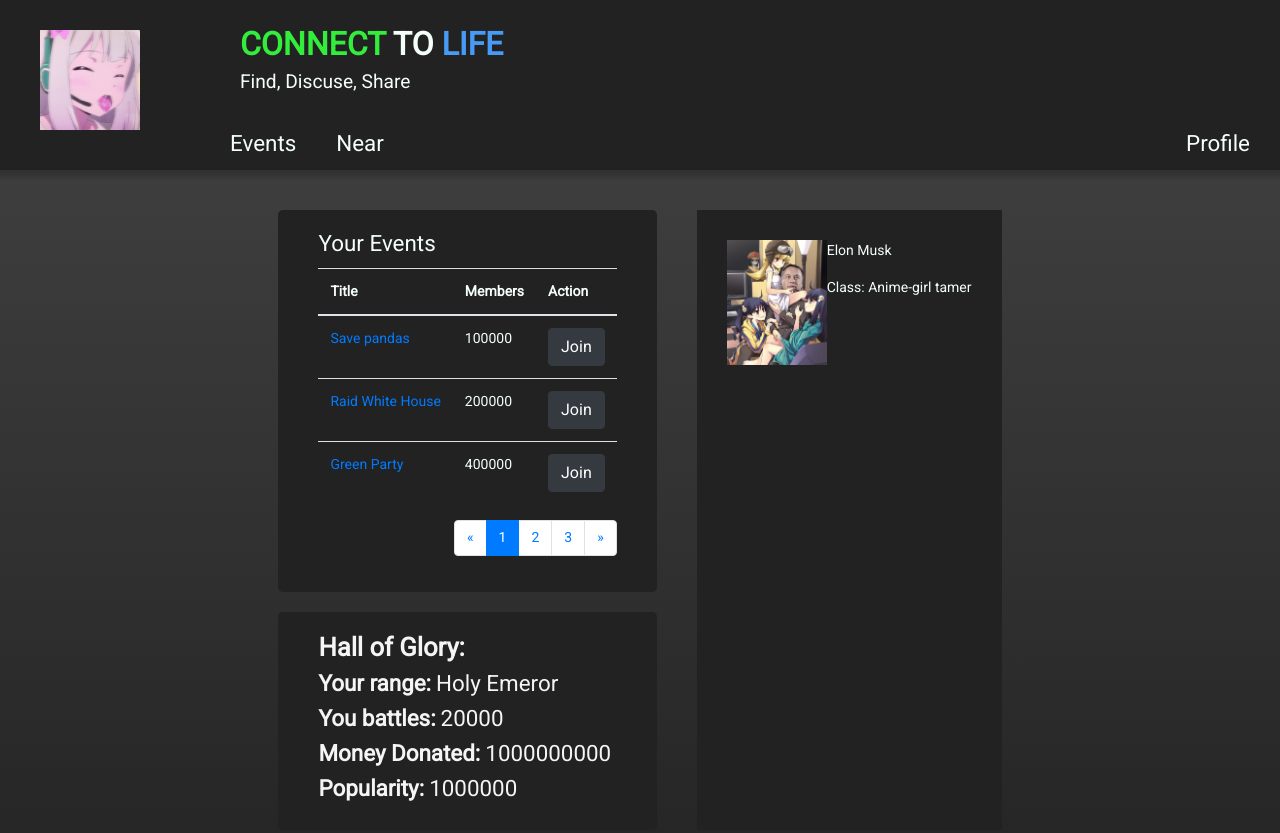
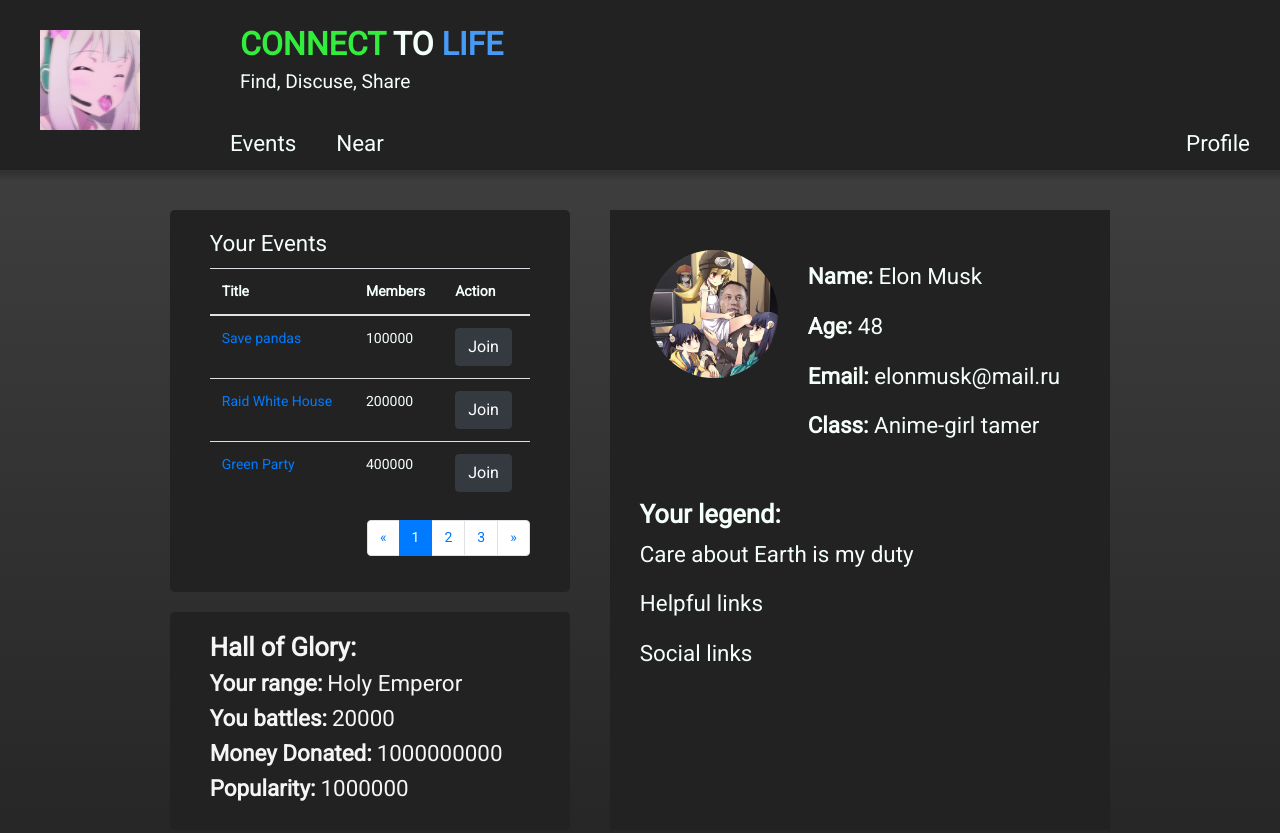
Before and after one commit to PrayTheSunSpaceApp/GlobeApp, a React app: page /profile in a window 1280 px wide. Shown: the top 833 px of the page. Built offline with nearby package versions, Linux system fonts and the light colour scheme.

Commit message:
fix profile 3

```diff
--- a/src/components/Profile/Profile.module.scss
+++ b/src/components/Profile/Profile.module.scss
@@ -1,8 +1,11 @@
 @import '../shared/styles/colors.scss';
 
 .profileContainer {
+    max-width: 1400px;
+    min-width: 300px;
     flex-grow: 1;
     display: flex;
+    justify-content: space-around;
 }
 
 .leftSide, .rightSide {
@@ -12,16 +15,17 @@
 }
 
 .leftSide {
-    flex-grow: 2;
+    min-width: 400px;
     display: flex;
     flex-direction: column;
     align-items: stretch;
 }
 
 .rightSide {
+    min-width: 400px;
     flex-grow: 1;
     display: flex;
-    flex-flow: row nowrap;
+    flex-flow: column nowrap;
     background-color: #222222;
     padding: 30px;
     margin: 20px;
@@ -29,7 +33,7 @@
 }
 
 .avatar {
-    width: 100px;
+    width: 100%;
     height: auto;
 }
 
@@ -56,3 +60,41 @@
 .statisticContainer span {
     margin-right: 5px;
 }
+
+.avatarContainer {
+    border-radius: 50%;
+    width: 128px;
+    height: 128px;
+    margin: 10px;
+    overflow: hidden;
+    object-fit: cover;
+    object-position: center center;
+}
+
+.description {
+    margin: 10px;
+    padding: 10px;
+    font-size: 1.4rem;
+    flex-grow: 1;
+}
+
+.description span {
+    font-weight: bold;
+}
+
+.mainInfo, .additionInfo {
+    display: flex;
+}
+.additionInfo {
+    flex-direction: column;
+    margin-top: 20px;
+}
+
+.additionInfo > h1 {
+    font-weight: bold;
+    font-size: 1.6rem;
+}
+
+.additionInfo > p {
+    font-size: 1.4rem;
+}
--- a/src/components/Profile/index.js
+++ b/src/components/Profile/index.js
@@ -1,14 +1,14 @@
 import React from "react";
 import styles from "./Profile.module.scss";
 import { ListLayout, ListHeader, List, Pagination } from "../Events/ListEvent";
-import Statistic from './Statistic';
+import Statistic from "./Statistic";
 import elon from "../shared/assets/elonava.jpg";
 
 const mockUser = {
   name: "Elon Musk",
   age: 48,
   email: "elonmusk@mail.ru",
-  avatar: "blob:https://web.telegram.org/af5ce872-e212-4210-a46a-c6c3deeaab24"
+  avatar: elon
 };
 
 const mockEventData = [
@@ -27,11 +27,11 @@ const mockEventData = [
 ];
 
 const mockStatistic = {
-    range: "Holy Emeror",
-    eventsCount: 20000,
-    donate: 1000000000,
-    friends: 1000000,
-}
+  range: "Holy Emperor",
+  eventsCount: 20000,
+  donate: 1000000000,
+  friends: 1000000
+};
 
 class Profile extends React.Component {
   constructor(props) {
@@ -43,22 +43,39 @@ class Profile extends React.Component {
         <div className={styles.leftSide}>
           <div className={styles.eventContainer}>
             <ListLayout>
-              <ListHeader title={"Your Events"}>
-              </ListHeader>
+              <ListHeader title={"Your Events"}></ListHeader>
               <List data={mockEventData} />
               <Pagination />
             </ListLayout>
           </div>
-          <Statistic data={mockStatistic}/>
+          <Statistic data={mockStatistic} />
         </div>
         <div className={styles.rightSide}>
-            <div>
-              <img src={elon} className={styles.avatar} alt="brand" />
+          <div className={styles.mainInfo}>
+            <div className={styles.avatarContainer}>
+              <img src={mockUser.avatar} className={styles.avatar} alt="brand" />
             </div>
-            <div>
-              <p>{mockUser.name}</p>
-              <p>Class: Anime-girl tamer</p>
+            <div class={styles.description}>
+              <p>
+                <span>Name: </span> {mockUser.name}
+              </p>
+              <p>
+                <span>Age: </span> {mockUser.age}
+              </p>
+              <p>
+                <span>Email: </span> {mockUser.email}
+              </p>
+              <p>
+                <span>Class: </span> Anime-girl tamer
+              </p>
             </div>
+          </div>
+          <div className={styles.additionInfo}>
+            <h1>Your legend: </h1>
+            <p>Care about Earth is my duty</p>
+            <p>Helpful links</p>
+            <p>Social links</p>
+          </div>
         </div>
       </div>
     );
```
